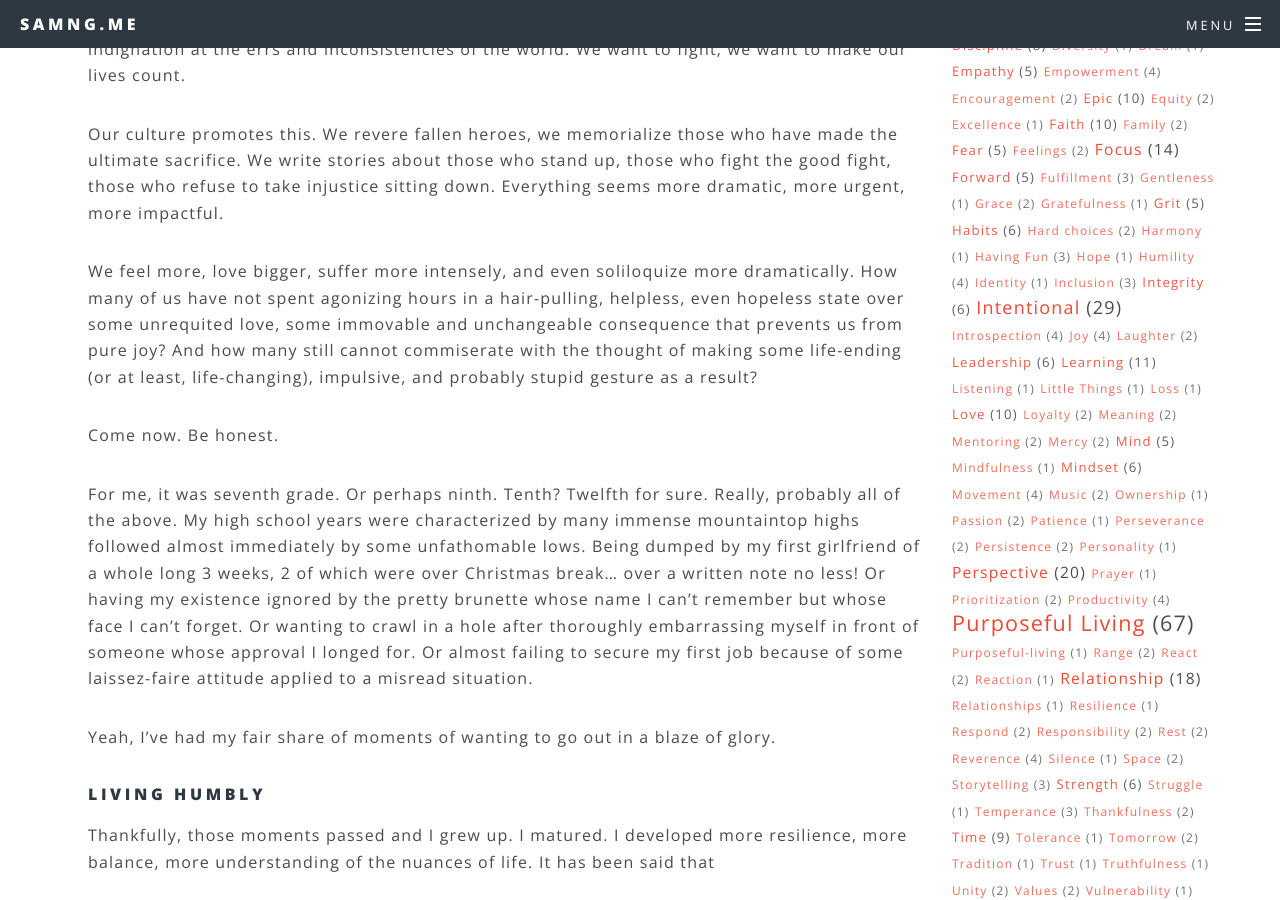
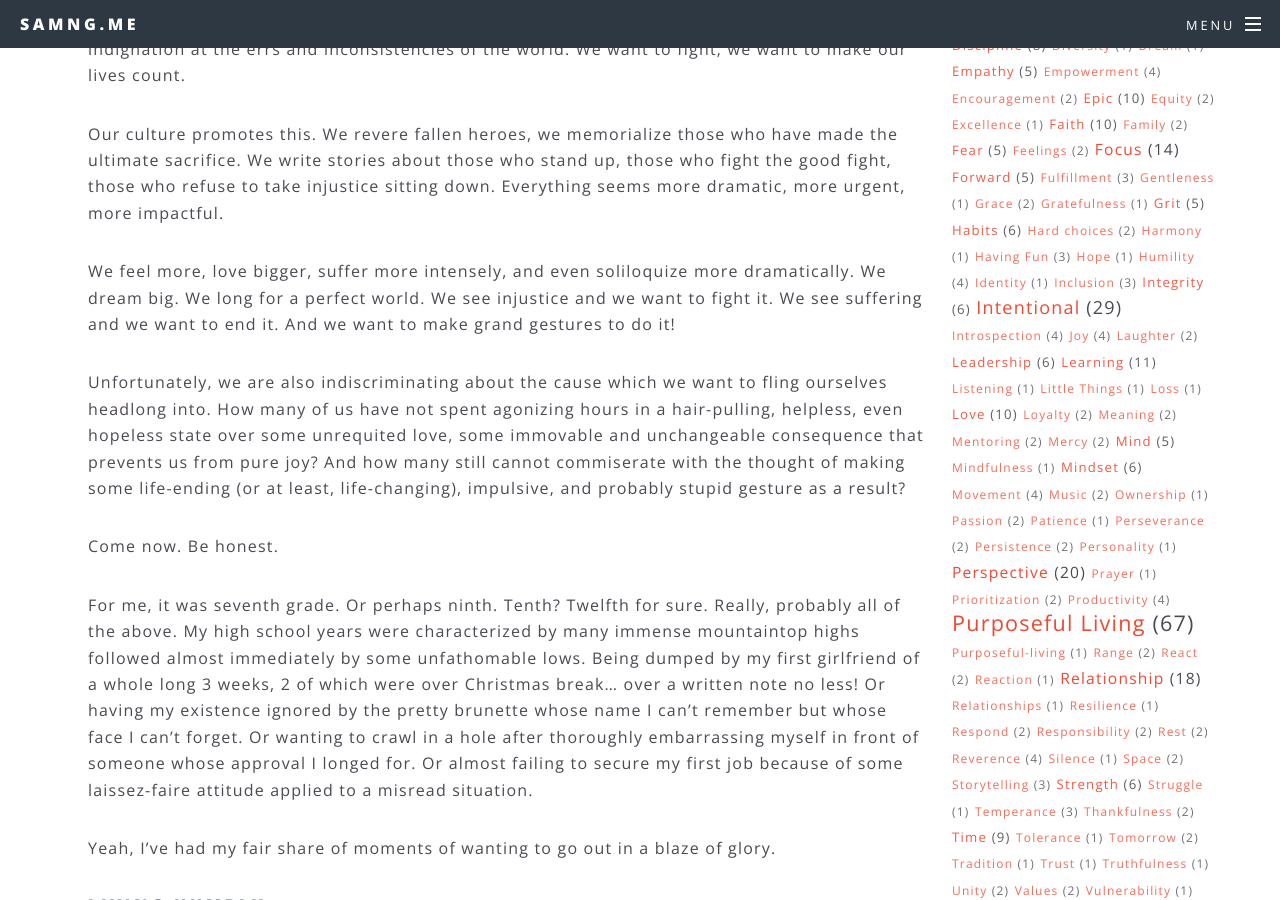
Before and after one commit to samng96/samng.me, a Jekyll site: the page built from letters-to-my-son/_posts/2024-02-16-dying-nobly-vs-living-humbly.markdown, in a window 1280 px wide and 900 px high, scrolled down 1066 px. Built offline with Jekyll 4.4.1, drawn with Linux system fonts in a browser that asks for light colours.

Commit message:
dying nobly vs living humbly

```diff
--- a/letters-to-my-son/_posts/2024-02-16-dying-nobly-vs-living-humbly.markdown
+++ b/letters-to-my-son/_posts/2024-02-16-dying-nobly-vs-living-humbly.markdown
@@ -20,7 +20,9 @@ When we are young, we get fired up. We lean into causes, we want to go all out.
 
 Our culture promotes this. We revere fallen heroes, we memorialize those who have made the ultimate sacrifice. We write stories about those who stand up, those who fight the good fight, those who refuse to take injustice sitting down. Everything seems more dramatic, more urgent, more impactful.
 
-We feel more, love bigger, suffer more intensely, and even soliloquize more dramatically. How many of us have not spent agonizing hours in a hair-pulling, helpless, even hopeless state over some unrequited love, some immovable and unchangeable consequence that prevents us from pure joy? And how many still cannot commiserate with the thought of making some life-ending (or at least, life-changing), impulsive, and probably stupid gesture as a result?
+We feel more, love bigger, suffer more intensely, and even soliloquize more dramatically. We dream big. We long for a perfect world. We see injustice and we want to fight it. We see suffering and we want to end it. And we want to make grand gestures to do it!
+
+Unfortunately, we are also indiscriminating about the cause which we want to fling ourselves headlong into. How many of us have not spent agonizing hours in a hair-pulling, helpless, even hopeless state over some unrequited love, some immovable and unchangeable consequence that prevents us from pure joy? And how many still cannot commiserate with the thought of making some life-ending (or at least, life-changing), impulsive, and probably stupid gesture as a result?
 
 Come now. Be honest.
 
```
